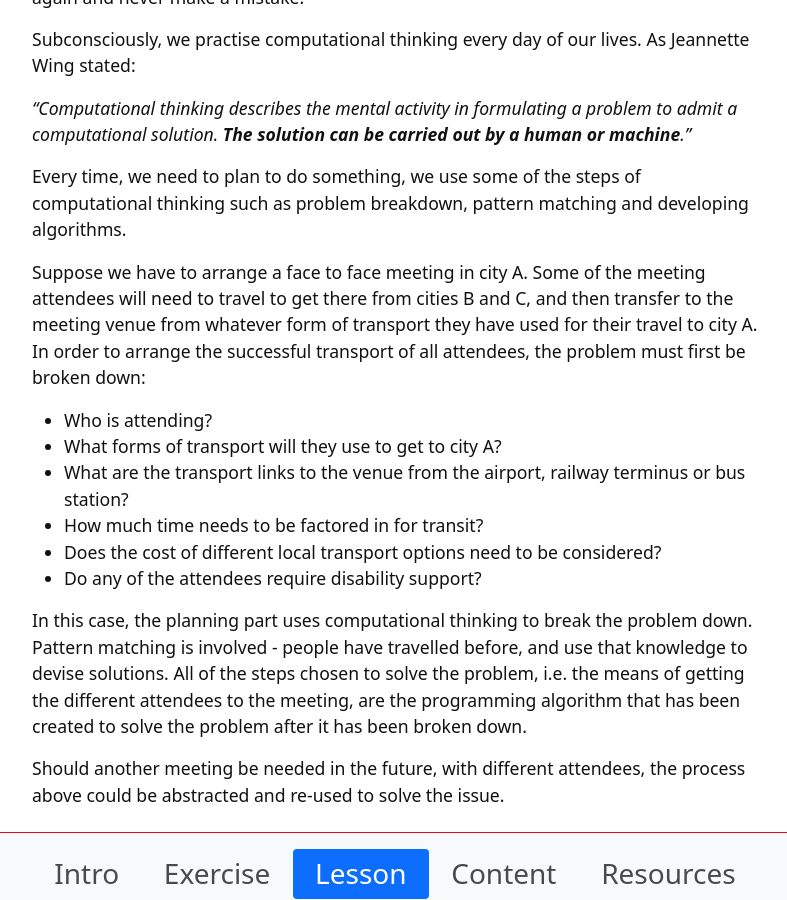
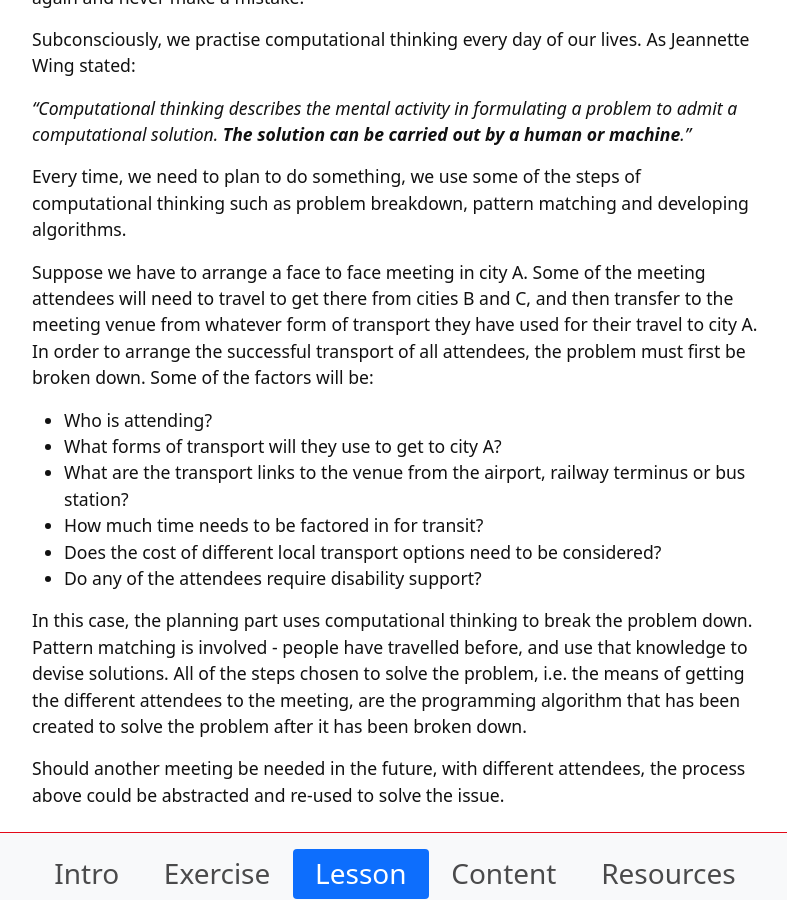
Before and after one commit to weaverbel/intro-computational-thinking, a Jekyll site: the page built from content/2-lesson.md, in a window 1280 px wide and 900 px high, scrolled down 436 px. Shown: the whole window, without its empty margins (245-1032 px from the left). Built offline with Jekyll 4.4.1, drawn with Linux system fonts in a browser that asks for light colours.

Commit message:
Update 2-lesson.md
brief tidy

```diff
--- a/content/2-lesson.md
+++ b/content/2-lesson.md
@@ -14,7 +14,7 @@ Subconsciously, we practise computational thinking every day of our lives. As Je
 
 Every time, we need to plan to do something, we use some of the steps of computational thinking such as problem breakdown, pattern matching and developing algorithms.
 
-Suppose we have to arrange a face to face meeting in city A. Some of the meeting attendees will need to travel to get there from cities B and C, and then transfer to the meeting venue from whatever form of transport they have used for their travel to city A. In order to arrange the successful transport of all attendees, the problem must first be broken down:
+Suppose we have to arrange a face to face meeting in city A. Some of the meeting attendees will need to travel to get there from cities B and C, and then transfer to the meeting venue from whatever form of transport they have used for their travel to city A. In order to arrange the successful transport of all attendees, the problem must first be broken down. Some of the factors will be:
 
 - Who is attending?
 - What forms of transport will they use to get to city A?
```
